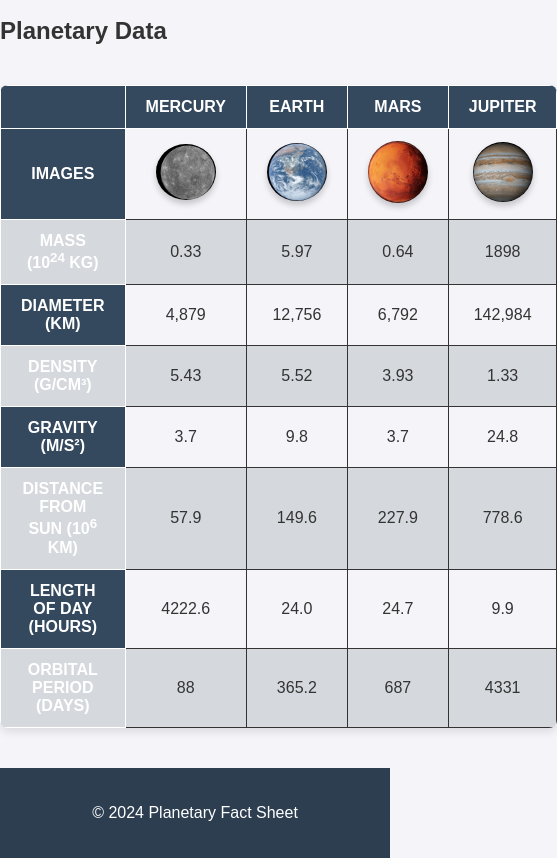
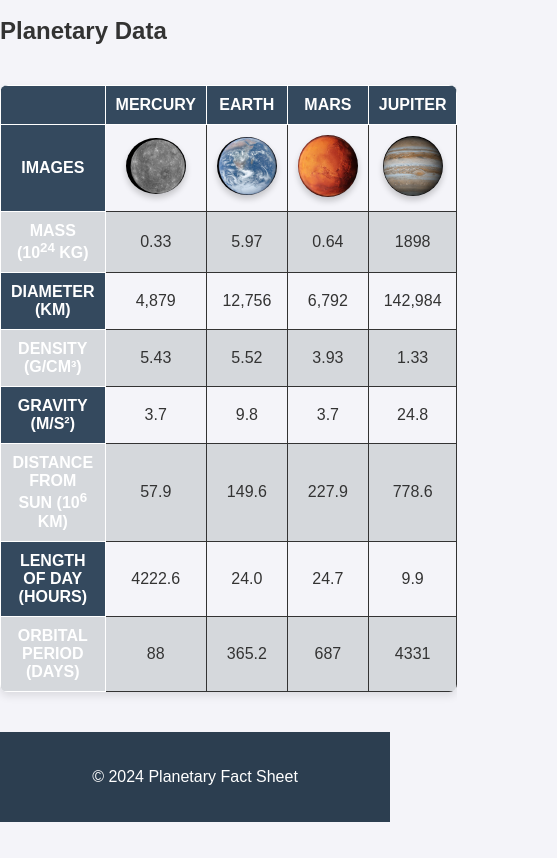
Before and after one commit to EFregoso4/Lab_7, a plain HTML site: page index.html in a window 390 px wide. Shown: the part 133-991 px from the top of the page, 557 px wide, since content can reach past the window. After the commit the page ends 955 px from the top, so only its background shows below. Drawn offline with Linux system fonts and the light colour scheme.

Commit message:
Update style.css
Fixing the following errors
Parse Error <<<<<<< HEAD #planets th, #planets td { padding: 10px; }
	Parse Error }

```diff
--- a/css/style.css
+++ b/css/style.css
@@ -88,14 +88,13 @@ footer a:hover {
   text-decoration: underline;
 }
 
-/* Response Design */
+/* Responsive Design */
 @media (max-width: 768px) {
   #planets img {
-      width: 60px;
+    width: 60px;
   }
-<<<<<<< HEAD
 
   #planets th, #planets td {
-      padding: 10px;
+    padding: 10px;
   }
 }
```
